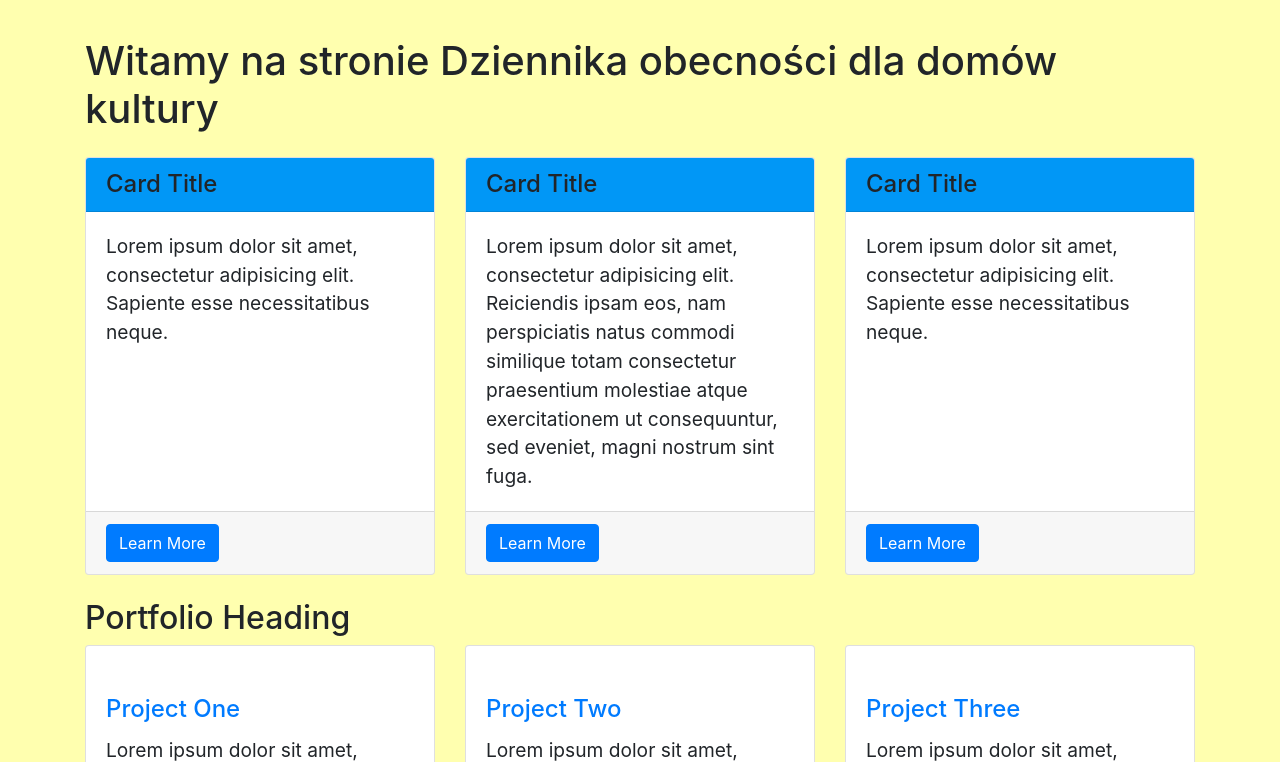
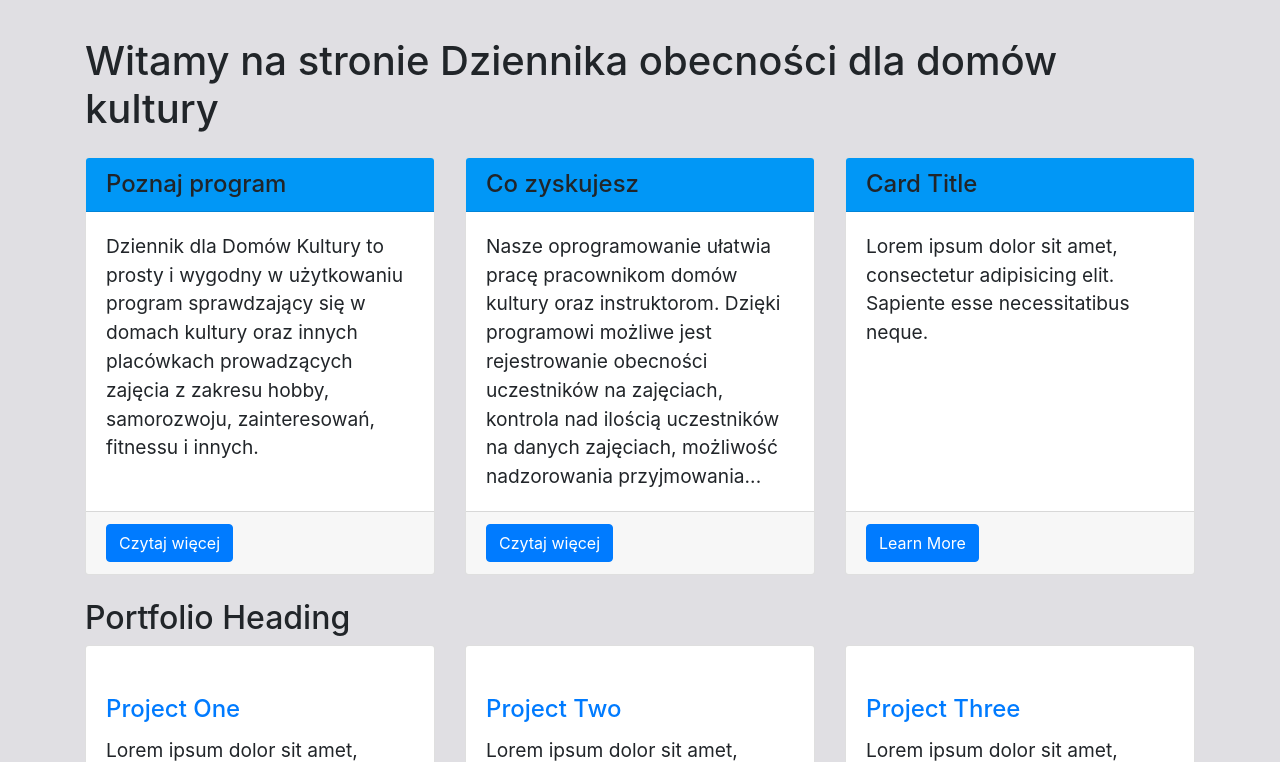
Before and after one commit to itzygzak/journalDescription, a plain HTML site: page index.html in a window 1280 px wide. Shown: the part 507-1269 px from the top of the page. Drawn offline with nearby package versions, Linux system fonts and the light colour scheme.

Commit message:
Completing the content.

```diff
--- a/index.html
+++ b/index.html
@@ -135,23 +135,23 @@
     <div class="row">
       <div class="col-lg-4 mb-4">
         <div class="card h-100">
-          <h4 class="card-header">Card Title</h4>
+          <h4 class="card-header">Poznaj program</h4>
           <div class="card-body">
-            <p class="card-text">Lorem ipsum dolor sit amet, consectetur adipisicing elit. Sapiente esse necessitatibus neque.</p>
+            <p class="card-text">Dziennik dla Domów Kultury to prosty i wygodny w użytkowaniu program sprawdzający się w domach kultury oraz innych placówkach prowadzących zajęcia z zakresu hobby, samorozwoju, zainteresowań, fitnessu i innych. </p>
           </div>
           <div class="card-footer">
-            <a href="#" class="btn btn-primary">Learn More</a>
+            <a href="#" class="btn btn-primary">Czytaj więcej</a>
           </div>
         </div>
       </div>
       <div class="col-lg-4 mb-4">
         <div class="card h-100">
-          <h4 class="card-header">Card Title</h4>
+          <h4 class="card-header">Co zyskujesz</h4>
           <div class="card-body">
-            <p class="card-text">Lorem ipsum dolor sit amet, consectetur adipisicing elit. Reiciendis ipsam eos, nam perspiciatis natus commodi similique totam consectetur praesentium molestiae atque exercitationem ut consequuntur, sed eveniet, magni nostrum sint fuga.</p>
+            <p class="card-text">Nasze oprogramowanie ułatwia pracę pracownikom domów kultury oraz instruktorom. Dzięki programowi możliwe jest rejestrowanie obecności uczestników na zajęciach, kontrola nad ilością uczestników na danych zajęciach, możliwość nadzorowania przyjmowania...</p>
           </div>
           <div class="card-footer">
-            <a href="#" class="btn btn-primary">Learn More</a>
+            <a href="#" class="btn btn-primary">Czytaj więcej</a>
           </div>
         </div>
       </div>
```
Also changed, not shown: css/modern.css.
